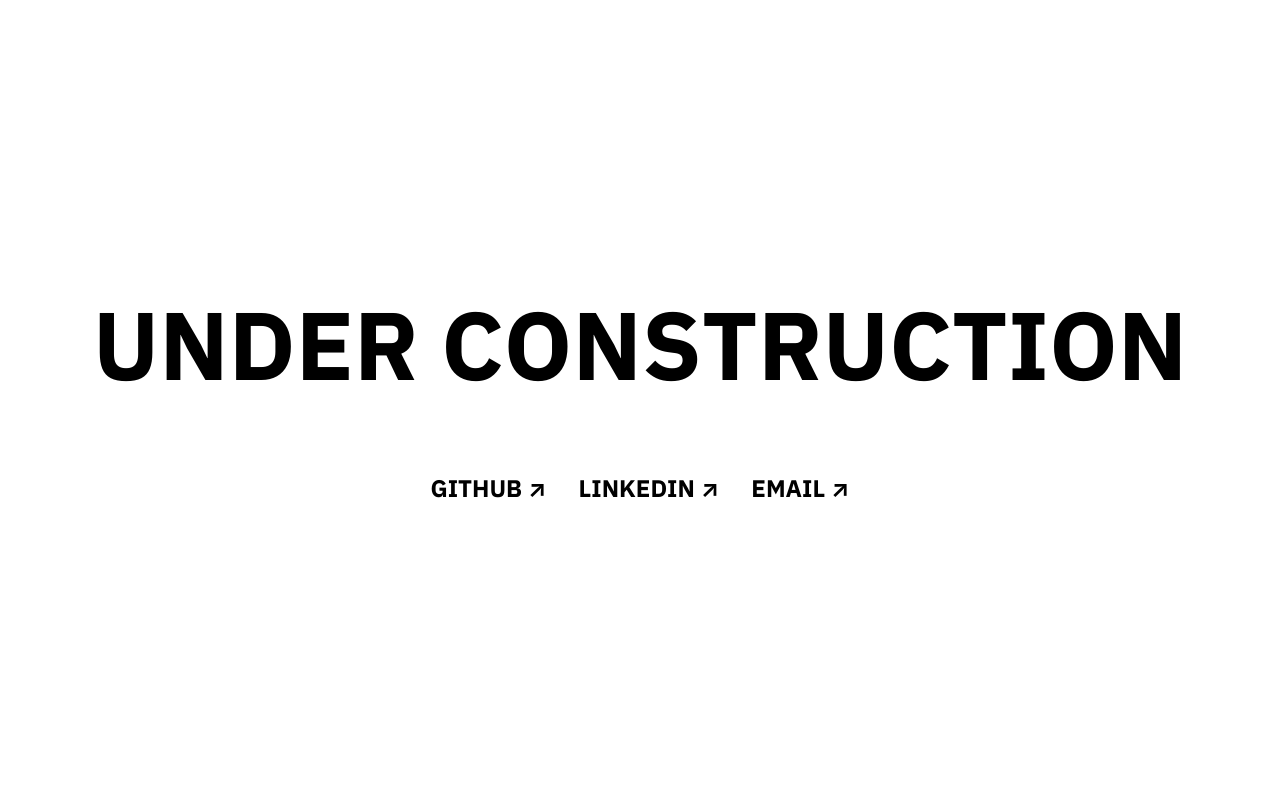
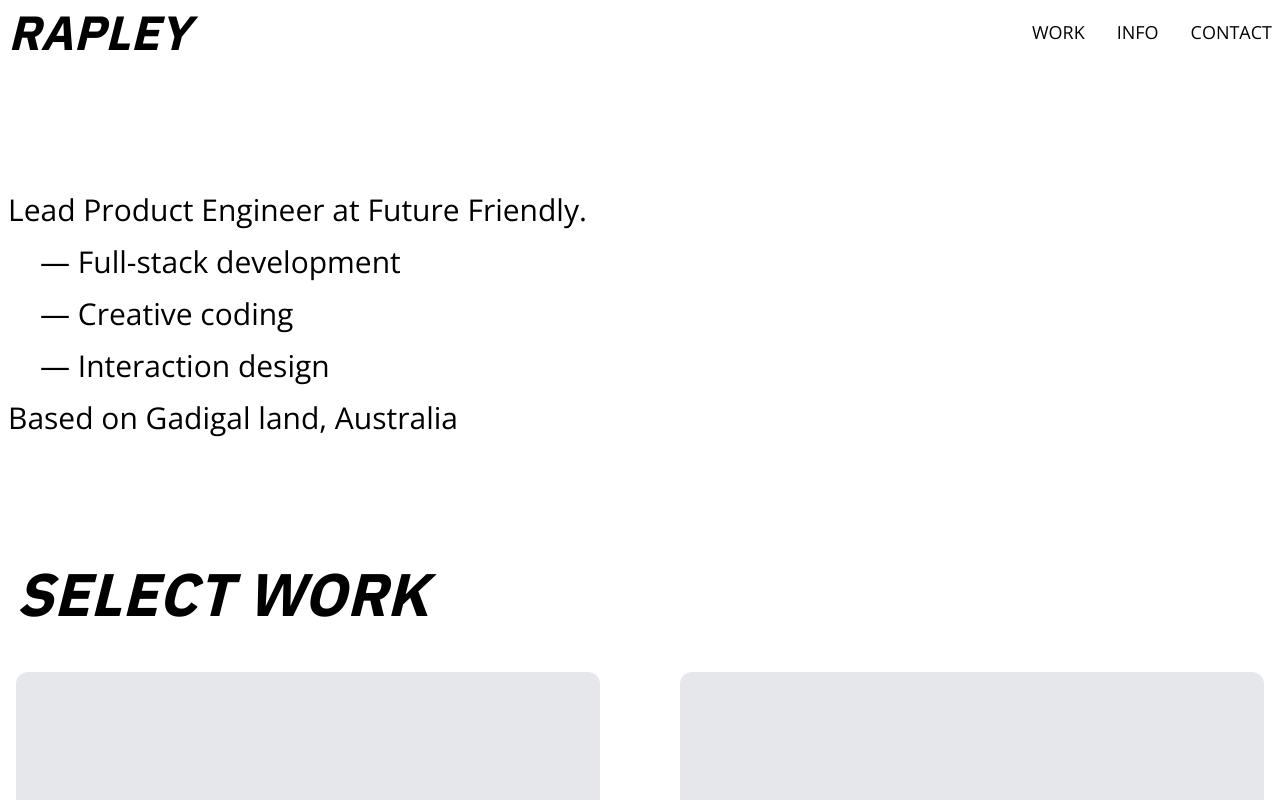
Before and after one commit to arapl3y/personal-site, a Next.js app: page / in a window 1280 px wide. Shown: the top 800 px of the page. Built offline with nearby package versions, Linux system fonts and the light colour scheme.

Commit message:
Add basic layout

```diff
--- /dev/null
+++ b/components/Contact.tsx
@@ -0,0 +1,78 @@
+import { AnimationControls, motion, useAnimation } from "framer-motion";
+import { anim } from "../utils/animation";
+
+export default function Contact() {
+  const links = [
+    {
+      href: "//github.com/arapl3y",
+      text: "Github ↗",
+    },
+    {
+      href: "//www.linkedin.com/in/alex-rapley-7a00b159/",
+      text: "LinkedIn ↗",
+    },
+    {
+      href: "mailto:rapley3@gmail.com",
+      text: "Email ↗",
+    },
+  ];
+
+  return (
+    <footer className="container px-2">
+      <ul className="flex justify-end gap-4 overflow-hidden text-lg font-bold uppercase italic">
+        {links.map((link) => (
+          <SocialLink link={link} key={link.href} />
+        ))}
+      </ul>
+    </footer>
+  );
+}
+
+const SocialLink = ({ link }: { link: { text: string; href: string } }) => {
+  const controls = useAnimation();
+
+  const textStagger = {
+    initial: (i: number) => ({
+      y: 0,
+      transition: {
+        duration: 0.4,
+        ease: [0.76, 0, 0.24, 1],
+        delay: i * 0.01,
+      },
+    }),
+    hover: (i: number) => ({
+      y: -25,
+      transition: {
+        duration: 0.4,
+        ease: [0.76, 0, 0.24, 1],
+        delay: i * 0.01,
+      },
+    }),
+    exit: {},
+  };
+
+  function splitText(text: string, controls: AnimationControls) {
+    return text.split("").map((char, i) => (
+      <motion.span
+        className="menu-link-text relative inline-block"
+        key={i}
+        {...anim(textStagger, i)}
+        animate={controls}
+      >
+        {char}
+      </motion.span>
+    ));
+  }
+
+  return (
+    <li>
+      <a
+        href={link.href}
+        onMouseEnter={() => controls.start("hover")}
+        onMouseLeave={() => controls.start("initial")}
+      >
+        {splitText(link.text, controls)}
+      </a>
+    </li>
+  );
+};
--- /dev/null
+++ b/components/Nav.tsx
@@ -0,0 +1,32 @@
+import { AnimationControls, motion, Variants } from "framer-motion";
+import { anim } from "../utils/animation";
+
+export default function Nav({
+  variants,
+  controls,
+}: {
+  variants: Variants;
+  controls: AnimationControls;
+}) {
+  return (
+    <motion.nav className="container overflow-hidden p-2 ">
+      <motion.div
+        {...anim(variants)}
+        animate={controls}
+        className="flex items-center justify-between "
+      >
+        <div>
+          <h3 className="text-5xl font-bold uppercase italic text-black">
+            RAPLEY
+          </h3>
+        </div>
+
+        <ul className="font-body flex items-center gap-8 text-lg uppercase">
+          <li>Work</li>
+          <li>Info</li>
+          <li>Contact</li>
+        </ul>
+      </motion.div>
+    </motion.nav>
+  );
+}
--- /dev/null
+++ b/components/Preload.tsx
@@ -0,0 +1,55 @@
+import { AnimationControls, motion, Variants } from "framer-motion";
+import { useRef } from "react";
+import { anim } from "../utils/animation";
+
+export default function Preload({
+  containerVariants,
+  containerControls,
+  titleVariants,
+  titleControls,
+}: {
+  containerVariants: Variants;
+  containerControls: AnimationControls;
+  titleVariants: Variants;
+  titleControls: AnimationControls;
+}) {
+  const titleContainerRef = useRef<HTMLDivElement | null>(null);
+
+  function handleAnimationComplete(definition: string) {
+    // Hide title container once animation is complete
+    if (!titleContainerRef.current) return;
+
+    if (definition === "exit") {
+      titleContainerRef.current.style.display = "none";
+    }
+  }
+
+  return (
+    <>
+      {/* Slide */}
+      <motion.div
+        {...anim(containerVariants)}
+        animate={containerControls}
+        className="z-1 fixed inset-0 h-screen w-screen bg-black"
+        onAnimationComplete={(definition: string) =>
+          handleAnimationComplete(definition)
+        }
+      />
+
+      <div
+        ref={titleContainerRef}
+        className="z-2 absolute left-1/2 top-1/2 flex h-screen w-full -translate-x-1/2 -translate-y-1/2 items-center justify-center text-center"
+      >
+        <div className="overflow-hidden">
+          <motion.h1
+            {...anim(titleVariants)}
+            animate={titleControls}
+            className="relative z-10 px-4 text-8xl font-bold uppercase italic text-black"
+          >
+            RAPLEY
+          </motion.h1>
+        </div>
+      </div>
+    </>
+  );
+}
--- a/pages/_app.tsx
+++ b/pages/_app.tsx
@@ -1,8 +1,13 @@
 import "../styles/globals.css";
 import type { AppProps } from "next/app";
+import { AnimatePresence } from "framer-motion";
 
-function MyApp({ Component, pageProps }: AppProps) {
-  return <Component {...pageProps} />;
+function App({ Component, pageProps, router }: AppProps) {
+  return (
+    <AnimatePresence mode="wait">
+      <Component {...pageProps} key={router.route} />
+    </AnimatePresence>
+  );
 }
 
-export default MyApp;
+export default App;
--- a/pages/_document.tsx
+++ b/pages/_document.tsx
@@ -15,6 +15,15 @@
         href="https://fonts.googleapis.com/css2?family=IBM+Plex+Sans:wght@400;700&display=swap"
         rel="stylesheet"
       />
+      <link
+        href="https://fonts.googleapis.com/css2?family=Open+Sans:wght@400;700&display=swap"
+        rel="preload"
+        as="style"
+      />
+      <link
+        href="https://fonts.googleapis.com/css2?family=Open+Sans:wght@400;700&display=swap"
+        rel="stylesheet"
+      />
 
       <body>
         <Main />
--- a/pages/index.tsx
+++ b/pages/index.tsx
@@ -1,141 +1,222 @@
-import { useEffect, useRef, useState } from "react";
 import Head from "next/head";
 import type { NextPage } from "next";
-import gsap from "gsap";
-import SplitType from "split-type";
-
-const links = [
-  {
-    href: "//github.com/arapl3y",
-    text: "Github ↗",
-  },
-  {
-    href: "//www.linkedin.com/in/alex-rapley-7a00b159/",
-    text: "LinkedIn ↗",
-  },
-  {
-    href: "mailto:rapley3@gmail.com",
-    text: "Email ↗",
-  },
-];
+import { motion, useAnimation } from "framer-motion";
+import { useEffect, useRef } from "react";
+import Nav from "../components/Nav";
+import Preload from "../components/Preload";
+import Contact from "../components/Contact";
+import { anim } from "../utils/animation";
 
 const Home: NextPage = () => {
-  const [splitText, setSplitText] = useState<SplitType>();
-  const linksRef = useRef<HTMLAnchorElement[]>([]);
+  const showPreload = useRef<boolean>(true);
+  const titleControls = useAnimation();
+  const containerControls = useAnimation();
+  const navTitleControls = useAnimation();
 
-  // Title animation
-  useEffect(() => {
-    const splitTitle = new SplitType(".title", {
-      types: "chars",
-    });
-
-    gsap.to(splitTitle.chars, {
-      yPercent: -100,
-      duration: 0.8,
-      ease: "power4.inOut",
-      stagger: { each: 0.02 },
-      onComplete() {
-        gsap.set(splitTitle.chars, {
-          yPercent: 0,
-        });
+  const title = {
+    initial: {
+      y: 0,
+      display: "block",
+    },
+    enter: {
+      filter: "invert(1)",
+      transition: {
+        delay: 0.4,
+        duration: 0,
       },
-    });
-
-    return () => {
-      splitTitle.revert();
-    };
-  }, []);
-
-  // Split text for link animation
-  useEffect(() => {
-    const splitLinks = new SplitType(".menu-link", {
-      types: "chars",
-    });
-
-    setSplitText(splitLinks);
-
-    return () => {
-      splitLinks.revert();
-    };
-  }, []);
-
-  // Resize
-  useEffect(() => {
-    function handleResize() {
-      if (!splitText) return;
-
-      splitText.revert();
-
-      const splitLinks = new SplitType(".menu-link", {
-        types: "chars,words",
-      });
-
-      setSplitText(splitLinks);
-    }
-
-    window.addEventListener("resize", handleResize);
-
-    return () => {
-      window.removeEventListener("resize", handleResize);
-    };
-  });
-
-  // Handlers for animation
-  const handleMouseEnter = (index: number) => {
-    const chars = linksRef.current[index].querySelectorAll(".char");
-
-    gsap.to(chars, {
-      yPercent: -80,
-      duration: 0.5,
-      ease: "power4.inOut",
-      stagger: { each: 0.01 },
-      overwrite: true,
-    });
+    },
+    exit: {
+      y: 100,
+      transition: {
+        duration: 0.7,
+        ease: [0.83, 0, 0.17, 1],
+        delay: 0.8,
+      },
+      transitionEnd: {
+        display: "none",
+      },
+    },
   };
 
-  const handleMouseLeave = (index: number) => {
-    const chars = linksRef.current[index].querySelectorAll(".char");
-
-    gsap.to(chars, {
-      yPercent: 0,
-      duration: 0.4,
-      ease: "power4.inOut",
-      stagger: { each: 0.01 },
-    });
+  const container = {
+    initial: {
+      y: "-100%",
+    },
+    enter: {
+      y: 0,
+      transition: {
+        duration: 0.8,
+        ease: [0.85, 0, 0.15, 1],
+      },
+    },
+    exit: {
+      y: "-100%",
+      transition: {
+        ease: [0.85, 0, 0.15, 1],
+        duration: 0.8,
+      },
+    },
   };
 
+  const navTitle = {
+    initial: {
+      y: "100%",
+    },
+    enter: {
+      y: 0,
+      transition: {
+        duration: 0.8,
+        ease: [0.83, 0, 0.17, 1],
+        delay: 0.2,
+      },
+    },
+    exit: {},
+  };
+
+  const content = {
+    initial: {
+      y: 100,
+      opacity: 0,
+    },
+    enter: {
+      y: 0,
+      opacity: 1,
+      transition: {
+        delay: 1.7,
+        duration: 0.8,
+        ease: [0.83, 0, 0.17, 1],
+      },
+    },
+    exit: {},
+  };
+
+  useEffect(() => {
+    const animSequence = async () => {
+      await titleControls.start("initial");
+      await containerControls.start("initial");
+      await navTitleControls.start("initial");
+
+      containerControls.start("enter");
+      titleControls.start("enter");
+
+      await titleControls.start("exit");
+      containerControls.start("exit");
+
+      await navTitleControls.start("enter");
+
+      showPreload.current = false;
+    };
+
+    // Only want to show the preload animation on first load
+    showPreload.current && animSequence();
+  }, [containerControls, navTitleControls, titleControls]);
+
   return (
-    <div className="container h-screen flex justify-center items-center">
+    <>
       <Head>
-        <title>🚧 🚧 🚧</title>
+        <title>Alex Rapley</title>
         <meta name="description" content="Alex Rapley's personal site" />
         <link rel="icon" href="/favicon.ico" />
       </Head>
 
-      <main>
-        <div className="flex flex-col items-center justify-center text-center">
-          <h1 className="title text-3xl md:text-6xl xl:text-8xl font-bold uppercase overflow-hidden whitespace-nowrap">
-            Under construction
-          </h1>
+      <Nav variants={navTitle} controls={navTitleControls} />
 
-          <ul className="mt-20 flex gap-8 font-body uppercase text-md md:text-2xl font-bold overflow-hidden">
-            {links.map((link, index) => (
-              <li key={index}>
-                <a
-                  href={link.href}
-                  className="menu-link stagger-link"
-                  onMouseEnter={() => handleMouseEnter(index)}
-                  onMouseLeave={() => handleMouseLeave(index)}
-                  ref={(el) => el && linksRef.current?.push(el)}
-                >
-                  <span className="menu-link-text">{link.text}</span>
-                </a>
-              </li>
-            ))}
-          </ul>
-        </div>
-      </main>
-    </div>
+      <Preload
+        titleVariants={title}
+        titleControls={titleControls}
+        containerVariants={container}
+        containerControls={containerControls}
+      />
+
+      <motion.div {...anim(content)} className="container px-2">
+        <section className=" my-32 flex flex-col gap-4 text-3xl">
+          <p>
+            Lead Product Engineer at{" "}
+            <a href="https://futurefriendly.team">Future Friendly</a>.
+          </p>
+          <div className="ml-8 flex flex-col gap-4">
+            <p>— Full-stack development</p>
+            <p>— Creative coding</p>
+            <p>— Interaction design</p>
+          </div>
+          <p>Based on Gadigal land, Australia</p>
+        </section>
+
+        <section className="my-32 px-2">
+          <h1 className="text-6xl font-bold uppercase italic">Select work</h1>
+
+          <div className="mt-12 grid grid-cols-2 gap-x-20 gap-y-20">
+            <div className="aspect-[9/10] w-full rounded-xl bg-gray-200"></div>
+            <div className="aspect-[9/10] w-full rounded-xl bg-gray-200"></div>
+            <div className="aspect-[9/10] w-full rounded-xl bg-gray-200"></div>
+            <div className="aspect-[9/10] w-full rounded-xl bg-gray-200"></div>
+          </div>
+        </section>
+
+        <section className="my-32 px-2">
+          <h1 className="text-6xl font-bold uppercase italic">Other work</h1>
+
+          <div className="mt-12 grid grid-cols-1 divide-y divide-black">
+            <div className="py-4">
+              <p>
+                Project 1 — 2022 — A tourism companion experience for finding
+                the best places to visit in Australia.
+              </p>
+            </div>
+            <div className="py-4">
+              <p>
+                Project 1 — 2022 — A tourism companion experience for finding
+                the best places to visit in Australia.
+              </p>
+            </div>
+            <div className="py-4">
+              <p>
+                Project 1 — 2022 — A tourism companion experience for finding
+                the best places to visit in Australia.
+              </p>
+            </div>
+          </div>
+        </section>
+
+        <section className="my-32 px-2">
+          <h1 className="text-6xl font-bold uppercase italic">Awards</h1>
+
+          <div className="mt-12 grid grid-cols-1 divide-y divide-black">
+            <div className="py-4">
+              <p>Good Design Award 2022</p>
+            </div>
+            <div className="py-4">
+              <p>Good Design Award 2022</p>
+            </div>
+            <div className="py-4">
+              <p>Good Design Award 2022</p>
+            </div>
+            <div className="py-4">
+              <p>GovHack winner 2019</p>
+            </div>
+          </div>
+        </section>
+
+        <section className="my-32 px-2">
+          <h1 className="text-6xl font-bold uppercase italic">Talks</h1>
+
+          <div className="mt-12 grid grid-cols-1 divide-y divide-black">
+            <div className="py-4">
+              <p>Make art with code</p>
+            </div>
+            <div className="py-4">
+              <p>Roadmapping 101</p>
+            </div>
+          </div>
+        </section>
+
+        <section className="my-32 px-2">
+          <h1 className="text-6xl font-bold uppercase italic">Get in touch</h1>
+
+          <Contact />
+        </section>
+      </motion.div>
+    </>
   );
 };
 
--- a/styles/globals.css
+++ b/styles/globals.css
@@ -2,30 +2,29 @@
 @tailwind components;
 @tailwind utilities;
 
+@layer base {
     html,
     body {
-  position: fixed;
-  padding: 0;
-  margin: 0;
-  height: 100vh;
-  width: 100vw;
-
-  font-family: "IBM Plex Sans", -apple-system, BlinkMacSystemFont, sans-serif;
         -webkit-font-smoothing: antialiased;
         -moz-osx-font-smoothing: grayscale;
     }
 
-#__next {
-  height: 100%;
-  width: 100%;
+    h1,
+    h2,
+    h3,
+    h4,
+    h5 {
+        @apply font-display;
     }
 
-a.menu-link span.menu-link-text {
-  text-shadow: 0px 1.1em 0px black;
-  font-kerning: none;
+    p,
+    span,
+    a,
+    li {
+        @apply font-body;
     }
 
-h1.title {
-  text-shadow: 0px 1em 0px black;
-  font-kerning: none;
+    span.menu-link-text {
+        text-shadow: 0px 1.2em 0px black;
     }
+}
--- a/tailwind.config.js
+++ b/tailwind.config.js
@@ -8,6 +8,10 @@
       center: true,
       padding: "2rem",
     },
+    fontFamily: {
+      body: ['"Open Sans"', "-apple-system", "sans-serif"],
+      display: ['"IBM Plex Sans"', "-apple-system", "sans-serif"],
+    },
   },
   plugins: [],
 };
--- /dev/null
+++ b/utils/animation.ts
@@ -0,0 +1,12 @@
+import { Variants } from "framer-motion";
+
+// Shout out to Olivier Larose for this neat little pattern
+export const anim = (variants: Variants, custom?: number) => {
+  return {
+    initial: "initial",
+    animate: "enter",
+    exit: "exit",
+    variants,
+    custom,
+  };
+};
```
Also changed, not shown: package.json (+8 -9 lines), pages/api/hello.ts (deleted, +0 -13 lines), components/Layout.tsx (added), 1 other file (tests, documents, lock files or other folders). Lines whose indentation alone changed are shown as unchanged.
